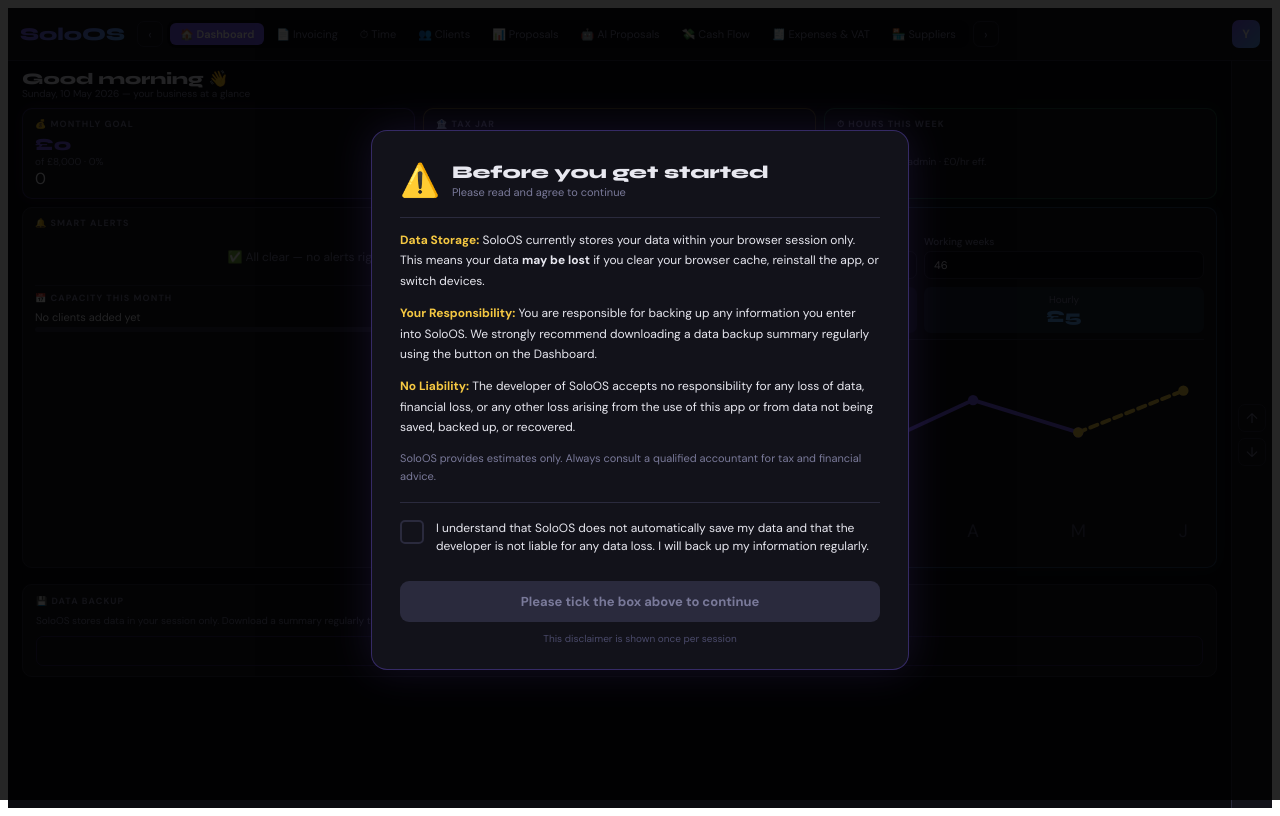
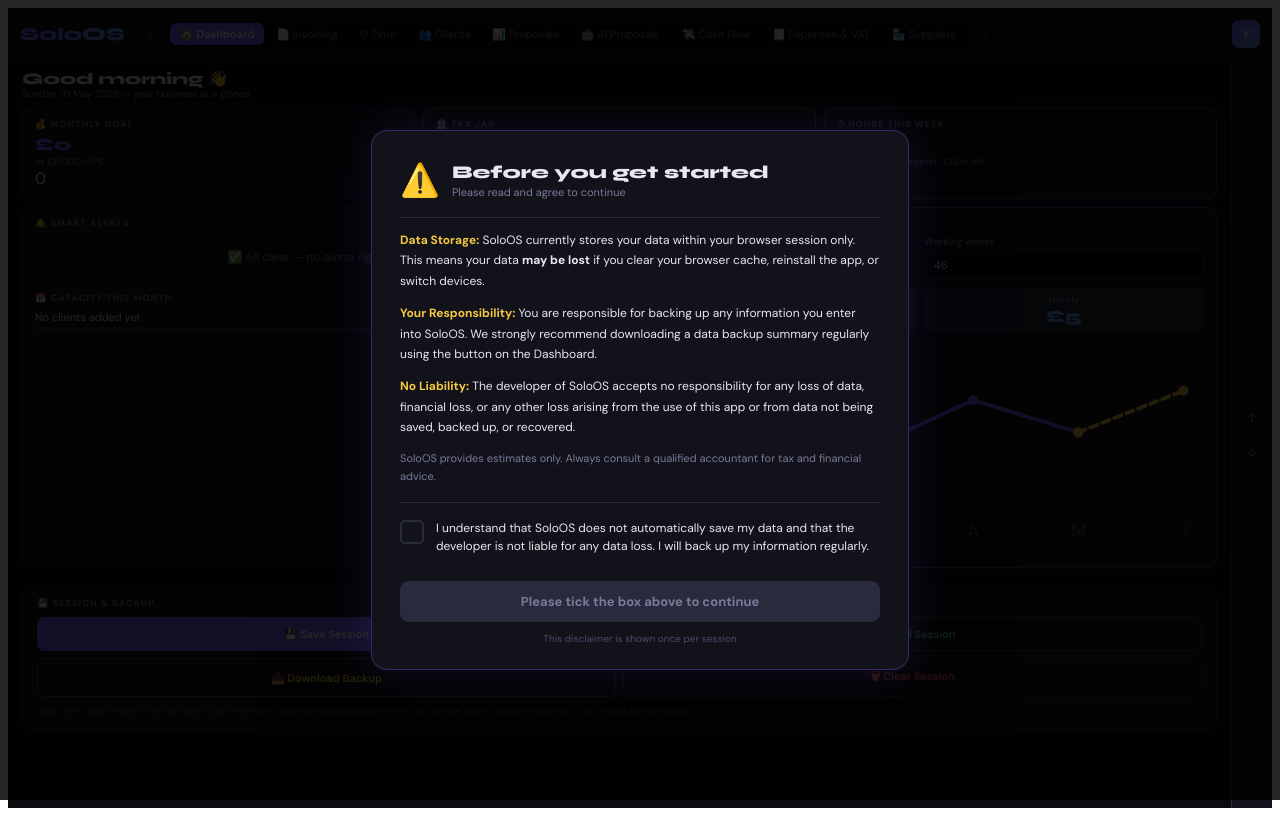
Before and after one commit to winterbournejames-web/soloOS, a React (Vite) app: page / in a window 1280 px wide. Built offline with nearby package versions, Linux system fonts and the light colour scheme.

Commit message:
add session save and load

```diff
--- a/src/App.jsx.jsx
+++ b/src/App.jsx.jsx
@@ -227,43 +227,113 @@
         </Card>
       </div>
 
-      {/* Data Backup Summary */}
-      <DataBackup />
+      {/* Session Manager */}
+      <SessionManager />
     </div>
   );
 }
 
-function DataBackup() {
-  const download = () => {
+// ── SESSION MANAGER ───────────────────────────────────────
+// Uses a global event so components can broadcast their state for saving
+const SESSION_KEY = "soloos_session_v1";
+
+function SessionManager() {
+  const [lastSaved, setLastSaved] = useState(null);
+  const [loadMsg, setLoadMsg] = useState("");
+  const [showConfirmClear, setShowConfirmClear] = useState(false);
+
+  // Check if a saved session exists
+  useEffect(() => {
+    try {
+      const saved = localStorage.getItem(SESSION_KEY);
+      if (saved) {
+        const parsed = JSON.parse(saved);
+        setLastSaved(parsed._savedAt || null);
+      }
+    } catch {}
+  }, []);
+
+  const saveSession = () => {
+    try {
+      // Collect all data from sessionStorage (components write there on change)
+      const session = {
+        _savedAt: new Date().toISOString(),
+        _version: "1.0",
+      };
+      // Gather any component data stored in sessionStorage
+      for (let i = 0; i < sessionStorage.length; i++) {
+        const key = sessionStorage.key(i);
+        if (key && key.startsWith("soloos_")) {
+          try { session[key] = JSON.parse(sessionStorage.getItem(key)); } catch {}
+        }
+      }
+      localStorage.setItem(SESSION_KEY, JSON.stringify(session));
+      setLastSaved(new Date().toISOString());
+      setLoadMsg("✅ Session saved successfully!");
+      setTimeout(() => setLoadMsg(""), 3000);
+    } catch {
+      setLoadMsg("❌ Could not save — storage may be unavailable.");
+      setTimeout(() => setLoadMsg(""), 3000);
+    }
+  };
+
+  const loadSession = () => {
+    try {
+      const saved = localStorage.getItem(SESSION_KEY);
+      if (!saved) { setLoadMsg("⚠️ No saved session found."); setTimeout(() => setLoadMsg(""), 3000); return; }
+      const parsed = JSON.parse(saved);
+      // Restore into sessionStorage so components can read on next render
+      Object.keys(parsed).forEach(key => {
+        if (key.startsWith("soloos_")) {
+          sessionStorage.setItem(key, JSON.stringify(parsed[key]));
+        }
+      });
+      setLoadMsg("✅ Session loaded! Refresh the page to see your data.");
+      setTimeout(() => setLoadMsg(""), 5000);
+    } catch {
+      setLoadMsg("❌ Could not load session.");
+      setTimeout(() => setLoadMsg(""), 3000);
+    }
+  };
+
+  const clearSession = () => {
+    try {
+      localStorage.removeItem(SESSION_KEY);
+      sessionStorage.clear();
+      setLastSaved(null);
+      setShowConfirmClear(false);
+      setLoadMsg("✅ Session cleared. Refresh to start fresh.");
+      setTimeout(() => setLoadMsg(""), 4000);
+    } catch {}
+  };
+
+  const downloadBackup = () => {
     const now = new Date().toLocaleDateString("en-GB", { day: "numeric", month: "long", year: "numeric" });
-    const content = `SOLOOS — DATA BACKUP SUMMARY
+    let sessionData = "No saved session found.";
+    try {
+      const saved = localStorage.getItem(SESSION_KEY);
+      if (saved) {
+        const parsed = JSON.parse(saved);
+        sessionData = JSON.stringify(parsed, null, 2);
+      }
+    } catch {}
+
+    const content = `SOLOOS — DATA BACKUP
 Generated: ${now}
 ${"─".repeat(44)}
 
-⚠️  IMPORTANT: SoloOS stores data in your browser
-session only. Data may be lost if you clear your
-browser cache or reinstall the app. Please keep
-this file as a backup and regenerate it regularly.
+⚠️  IMPORTANT: SoloOS stores data in localStorage.
+Data may be lost if you clear browser storage.
+Keep this file as a backup.
 
 ${"─".repeat(44)}
-DASHBOARD SNAPSHOT
+SAVED SESSION DATA
 ${"─".repeat(44)}
-Monthly Target:        £8,000
-Current Earned:        £0
-Tax Jar Rate:          25%
-Self Assessment Due:   31 Jan 2027
+${sessionData}
 
 ${"─".repeat(44)}
-HOW TO RESTORE YOUR DATA
-${"─".repeat(44)}
-SoloOS does not yet have cloud sync. To protect
-your data:
-
-1. Download this summary regularly
-2. Take screenshots of each page
-3. Keep a note of your key figures
-
-Full cloud backup is coming in a future update.
+TO RESTORE: Copy this file somewhere safe.
+Contact support if you need help recovering data.
 
 ${"─".repeat(44)}
 SOLOOS — UK Sole Trader App
@@ -281,15 +351,55 @@
     URL.revokeObjectURL(url);
   };
 
+  const fmtDate = (iso) => {
+    if (!iso) return null;
+    try {
+      return new Date(iso).toLocaleString("en-GB", { day: "numeric", month: "short", hour: "2-digit", minute: "2-digit" });
+    } catch { return iso; }
+  };
+
   return (
-    <div style={{ margin: "8px 0 4px 0", padding: "10px 13px", background: theme.surface, borderRadius: 10, border: `1px solid ${theme.border}` }}>
-      <div style={{ ...s.ct, marginBottom: 6 }}>💾 Data Backup</div>
-      <div style={{ fontSize: 10, color: theme.textMuted, marginBottom: 8, lineHeight: 1.5 }}>
-        SoloOS stores data in your session only. Download a summary regularly to avoid losing your data.
-      </div>
-      <button onClick={download} style={{ ...s.btn("ghost"), width: "100%", border: `1px solid ${theme.accent}44`, color: theme.accent, fontSize: 11, padding: "7px" }}>
-        📥 Download Data Backup Summary
-      </button>
+    <div style={{ margin: "8px 0 4px 0", background: theme.surface, borderRadius: 12, border: `1px solid ${theme.border}`, padding: "12px 14px" }}>
+      <div style={{ ...s.ct, marginBottom: 8, justifyContent: "space-between" }}>
+        <span>💾 Session & Backup</span>
+        {lastSaved && <span style={{ fontSize: 9, color: theme.green, textTransform: "none", letterSpacing: 0, fontWeight: 400 }}>Last saved: {fmtDate(lastSaved)}</span>}
+      </div>
+
+      {/* Message */}
+      {loadMsg && (
+        <div style={{ fontSize: 11, color: loadMsg.startsWith("✅") ? theme.green : loadMsg.startsWith("⚠️") ? theme.gold : theme.red, marginBottom: 8, padding: "6px 10px", background: theme.bg, borderRadius: 7 }}>
+          {loadMsg}
+        </div>
+      )}
+
+      {/* Main buttons */}
+      <div style={{ display: "grid", gridTemplateColumns: "1fr 1fr", gap: 7, marginBottom: 7 }}>
+        <button onClick={saveSession} style={{ ...s.btn("primary"), padding: "9px", fontSize: 11, display: "flex", alignItems: "center", justifyContent: "center", gap: 5 }}>
+          💾 Save Session
+        </button>
+        <button onClick={loadSession} style={{ ...s.btn("ghost"), padding: "9px", fontSize: 11, border: `1px solid ${theme.green}55`, color: theme.green, display: "flex", alignItems: "center", justifyContent: "center", gap: 5 }}>
+          📂 Load Session
+        </button>
+      </div>
+
+      <div style={{ display: "grid", gridTemplateColumns: "1fr 1fr", gap: 7 }}>
+        <button onClick={downloadBackup} style={{ ...s.btn("ghost"), padding: "9px", fontSize: 11, border: `1px solid ${theme.gold}44`, color: theme.gold, display: "flex", alignItems: "center", justifyContent: "center", gap: 5 }}>
+          📥 Download Backup
+        </button>
+        {!showConfirmClear
+          ? <button onClick={() => setShowConfirmClear(true)} style={{ ...s.btn("ghost"), padding: "9px", fontSize: 11, border: `1px solid ${theme.red}44`, color: theme.red, display: "flex", alignItems: "center", justifyContent: "center", gap: 5 }}>
+              🗑 Clear Session
+            </button>
+          : <div style={{ display: "flex", gap: 5 }}>
+              <button onClick={clearSession} style={{ ...s.btn("ghost"), flex: 1, padding: "9px", fontSize: 10, border: `1px solid ${theme.red}66`, color: theme.red }}>Yes, clear</button>
+              <button onClick={() => setShowConfirmClear(false)} style={{ ...s.btn("ghost"), flex: 1, padding: "9px", fontSize: 10 }}>Cancel</button>
+            </div>
+        }
+      </div>
+
+      <div style={{ fontSize: 9, color: theme.textDim, marginTop: 8, lineHeight: 1.5 }}>
+        Save stores your session in this browser. Load restores it. Download backup saves a file to your device. Data is browser-specific — not synced across devices.
+      </div>
     </div>
   );
 }
```
